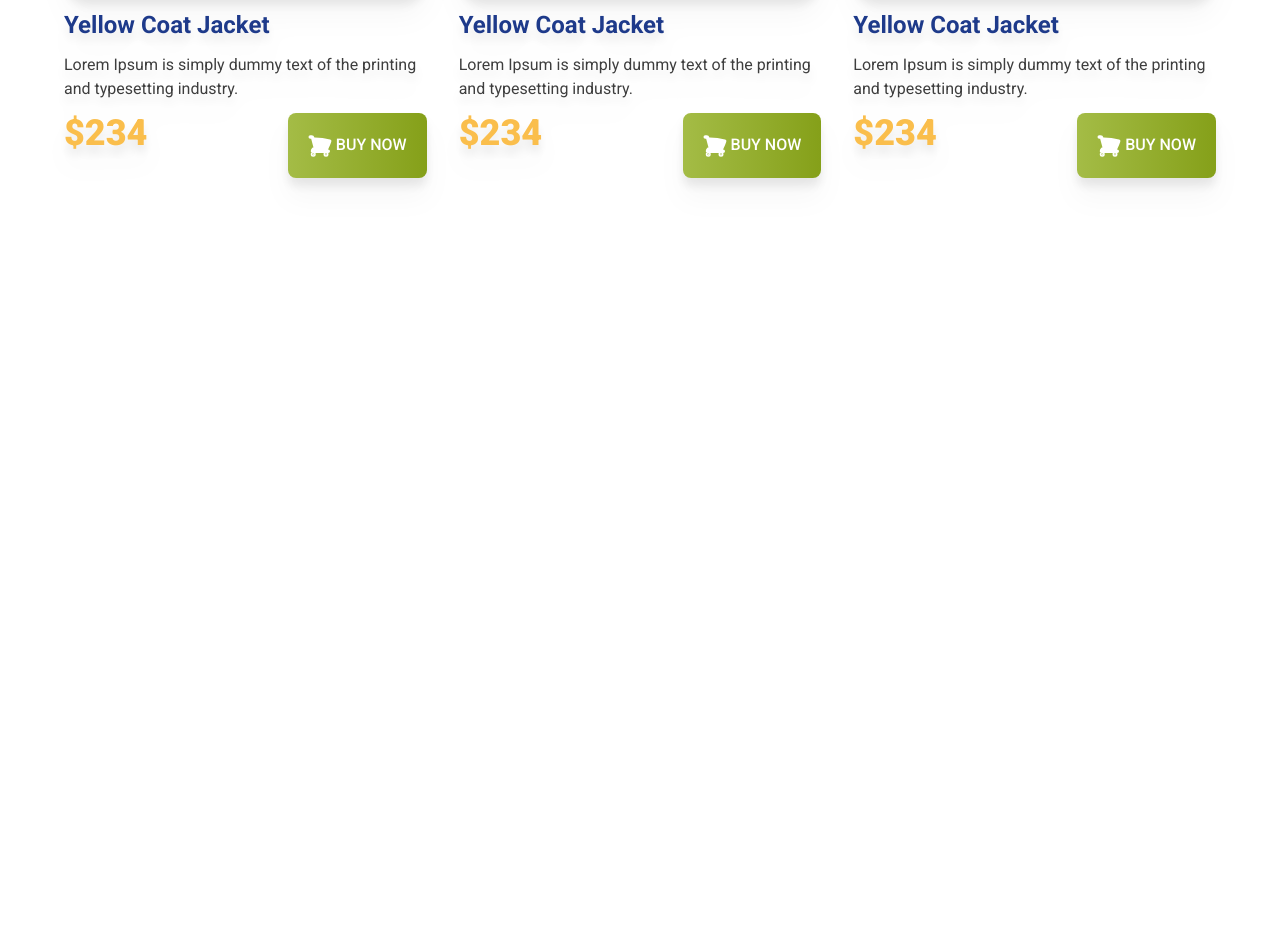
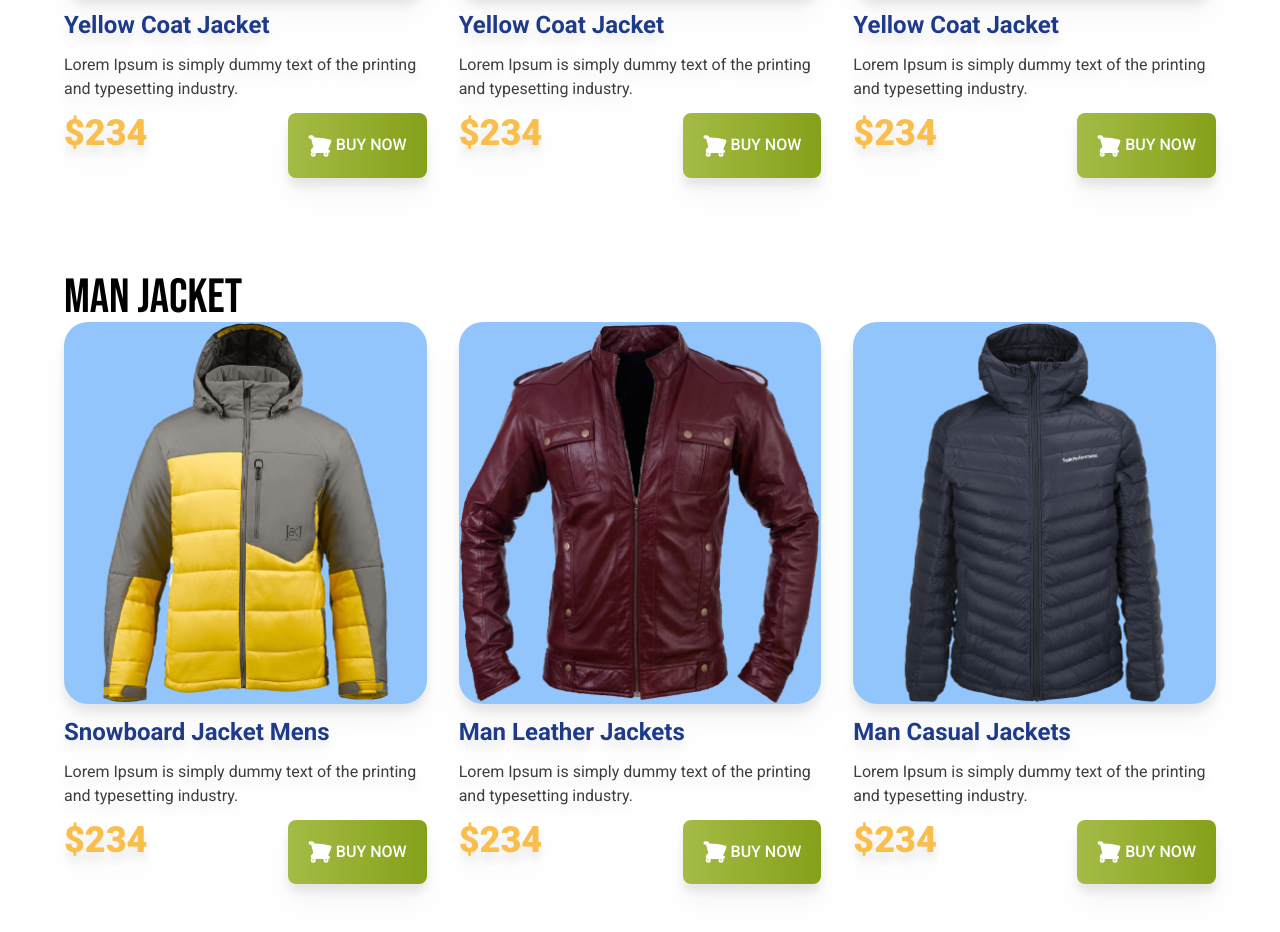
Before and after one commit to DevPentakill/penguin-fashion-with-tailwind, a plain HTML site: page index.html in a window 1280 px wide. Shown: the part 1190-2122 px from the top of the page. Before the commit the page ends 1416 px from the top, so only its background shows below. Drawn offline with nearby package versions, Linux system fonts and the light colour scheme.

Commit message:
Men Cards section implemented along with mobile and large screen responsiveness

```diff
--- a/index.html
+++ b/index.html
@@ -127,12 +127,83 @@
                 </div>
 
             </div>
+        </section>
+
+        <!-- Man JACKET SECTION -->
+        <section class="py-12">
+            <h3 class="text-5xl font-bebas">Man Jacket</h3>
+
+            <!-- jACKETS CONTAINER -->
+            <div class="font-r grid grid-cols-1 md:grid-cols-2 lg:grid-cols-3 gap-8">
+
+                <!-- jacket CARD 4 -->
+                <div class="space-y-3 drop-shadow-xl">
+                    <div class="bg-blue-300 rounded-3xl">
+                        <img src="./images/jacket-4.png" alt="SHooundor jacket">
+                    </div>
 
 
+                    <h4 class="text-2xl font-bold text-blue-900">Snowboard Jacket Mens</h4>
+                    <p class="text-base font-normal text-[#3E3E3E] leading-6">Lorem Ipsum is simply dummy text of the
+                        printing and typesetting industry.</p>
+
+                    <div class="flex justify-between">
+                        <h3 class="text-4xl text-[#FABE4C] font-black">$234</h3>
+                        <button
+                            class="uppercase font-medium py-5 px-5 bg-gradient-to-r from-[#A4BC46] to-[#85A019] rounded-lg text-white"><svg
+                                xmlns="http://www.w3.org/2000/svg" fill="white" viewBox="0 0 24 24" stroke-width="3.5"
+                                stroke="currentColor" class="w-6 h-6 inline">
+                                <path stroke-linecap="round" stroke-linejoin="round"
+                                    d="M2.25 3h1.386c.51 0 .955.343 1.087.835l.383 1.437M7.5 14.25a3 3 0 0 0-3 3h15.75m-12.75-3h11.218c1.121-2.3 2.1-4.684 2.924-7.138a60.114 60.114 0 0 0-16.536-1.84M7.5 14.25 5.106 5.272M6 20.25a.75.75 0 1 1-1.5 0 .75.75 0 0 1 1.5 0Zm12.75 0a.75.75 0 1 1-1.5 0 .75.75 0 0 1 1.5 0Z" />
+                            </svg> Buy Now</button>
+                    </div>
+                </div>
+                <!-- jacket card - 5 -->
+                <div class="space-y-3 drop-shadow-xl">
+                    <div class="bg-blue-300 rounded-3xl">
+                        <img src="./images/jacket-5.png" alt="SHooundor jacket">
+                    </div>
 
 
+                    <h4 class="text-2xl font-bold text-blue-900">Man Leather Jackets</h4>
+                    <p class="text-base font-normal text-[#3E3E3E] leading-6">Lorem Ipsum is simply dummy text of the
+                        printing and typesetting industry.</p>
+
+                    <div class="flex justify-between">
+                        <h3 class="text-4xl text-[#FABE4C] font-black">$234</h3>
+                        <button
+                            class="uppercase font-medium py-5 px-5 bg-gradient-to-r from-[#A4BC46] to-[#85A019] rounded-lg text-white"><svg
+                                xmlns="http://www.w3.org/2000/svg" fill="white" viewBox="0 0 24 24" stroke-width="3.5"
+                                stroke="currentColor" class="w-6 h-6 inline">
+                                <path stroke-linecap="round" stroke-linejoin="round"
+                                    d="M2.25 3h1.386c.51 0 .955.343 1.087.835l.383 1.437M7.5 14.25a3 3 0 0 0-3 3h15.75m-12.75-3h11.218c1.121-2.3 2.1-4.684 2.924-7.138a60.114 60.114 0 0 0-16.536-1.84M7.5 14.25 5.106 5.272M6 20.25a.75.75 0 1 1-1.5 0 .75.75 0 0 1 1.5 0Zm12.75 0a.75.75 0 1 1-1.5 0 .75.75 0 0 1 1.5 0Z" />
+                            </svg> Buy Now</button>
+                    </div>
+                </div>
+                <!-- jacket card - 6 -->
+                <div class="space-y-3 drop-shadow-xl">
+                    <div class="bg-blue-300 rounded-3xl">
+                        <img src="./images/jacket-6.png" alt="SHooundor jacket">
+                    </div>
 
 
+                    <h4 class="text-2xl font-bold text-blue-900">Man Casual Jackets</h4>
+                    <p class="text-base font-normal text-[#3E3E3E] leading-6">Lorem Ipsum is simply dummy text of the
+                        printing and typesetting industry.</p>
+
+                    <div class="flex justify-between">
+                        <h3 class="text-4xl text-[#FABE4C] font-black">$234</h3>
+                        <button
+                            class="uppercase font-medium py-5 px-5 bg-gradient-to-r from-[#A4BC46] to-[#85A019] rounded-lg text-white"><svg
+                                xmlns="http://www.w3.org/2000/svg" fill="white" viewBox="0 0 24 24" stroke-width="3.5"
+                                stroke="currentColor" class="w-6 h-6 inline">
+                                <path stroke-linecap="round" stroke-linejoin="round"
+                                    d="M2.25 3h1.386c.51 0 .955.343 1.087.835l.383 1.437M7.5 14.25a3 3 0 0 0-3 3h15.75m-12.75-3h11.218c1.121-2.3 2.1-4.684 2.924-7.138a60.114 60.114 0 0 0-16.536-1.84M7.5 14.25 5.106 5.272M6 20.25a.75.75 0 1 1-1.5 0 .75.75 0 0 1 1.5 0Zm12.75 0a.75.75 0 1 1-1.5 0 .75.75 0 0 1 1.5 0Z" />
+                            </svg> Buy Now</button>
+                    </div>
+                </div>
+
+            </div>
         </section>
 
     </main>
```
